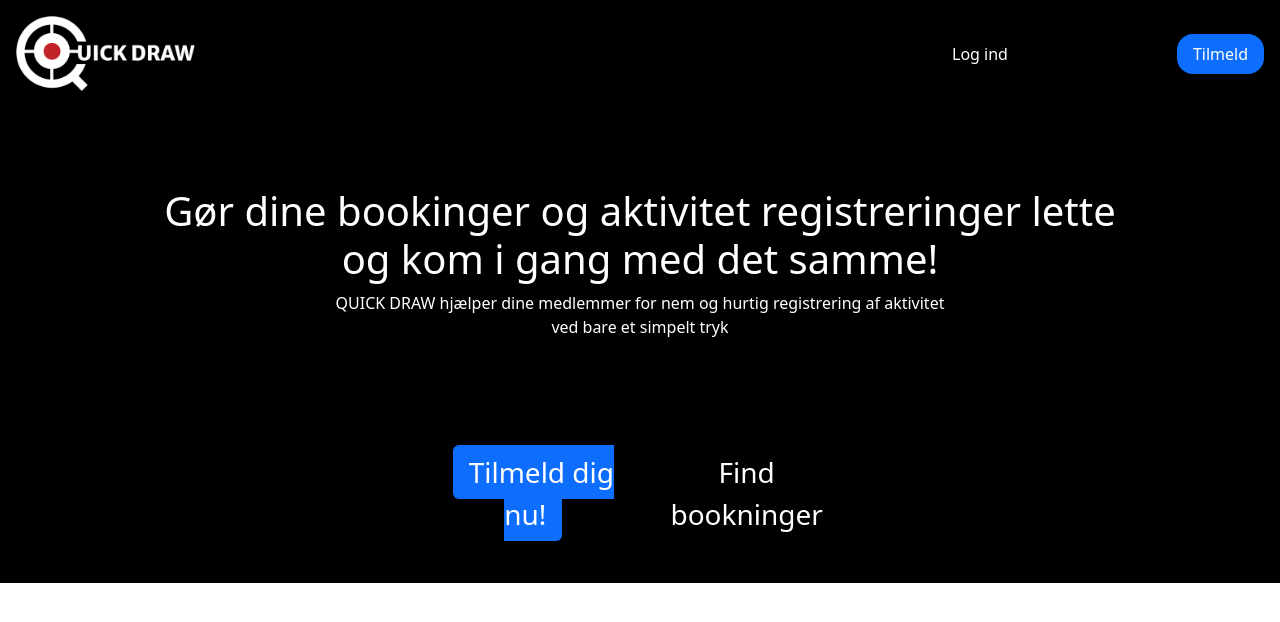
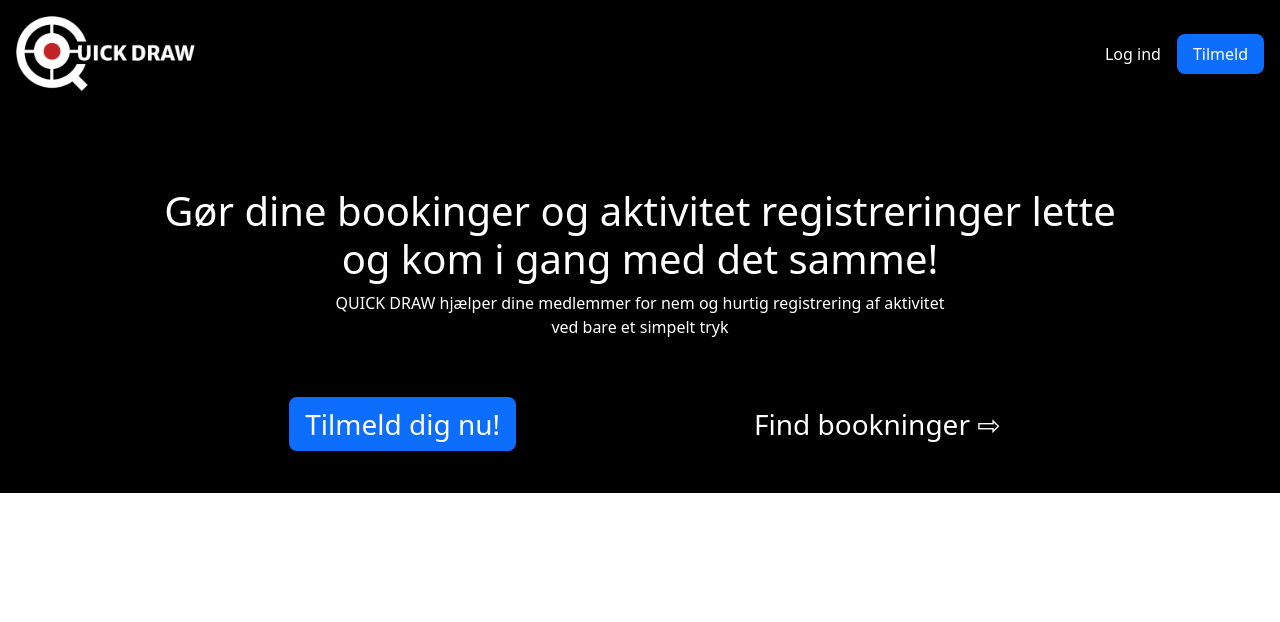
Before and after one commit to TohmasKronborg/SaaSSkydebane, a PHP site: page / in a window 1280 px wide. Shown: the top 622 px of the page. Run offline with PHP 8.4, Linux system fonts and the light colour scheme; style sheets or scripts are compiled from the project's sources.

Commit message:
Opnået figma design indtil videre

```diff
--- a/css/styles.scss
+++ b/css/styles.scss
@@ -21,6 +21,6 @@ $theme-colors: map-merge($theme-colors, $custom-colors);
 @import "bootstrapComponents";
 
 // 5. Du kan lave styling her...
-body{
+body {
 	//font-family: merrywethersans;
 }
--- a/index.php
+++ b/index.php
@@ -20,30 +20,42 @@ require "settings/init.php";
 
     <meta name="viewport" content="width=device-width, initial-scale=1">
 </head>
-
+<!--
+.▄▄▄  ▄• ▄▌▪   ▄▄· ▄ •▄
+▐▀•▀█ █▪██▌██ ▐█ ▌▪█▌▄▌▪
+█▌·.█▌█▌▐█▌▐█·██ ▄▄▐▀▀▄·
+▐█▪▄█·▐█▄█▌▐█▌▐███▌▐█.█▌
+·▀▀█.  ▀▀▀ ▀▀▀·▀▀▀ ·▀  ▀
+·▄▄▄▄  ▄▄▄   ▄▄▄· ▄▄▌ ▐ ▄▌
+██▪ ██ ▀▄ █·▐█ ▀█ ██· █▌▐█
+▐█· ▐█▌▐▀▀▄ ▄█▀▀█ ██▪▐█▐▐▌
+██. ██ ▐█•█▌▐█ ▪▐▌▐█▌██▐█▌
+▀▀▀▀▀• .▀  ▀ ▀  ▀  ▀▀▀▀ ▀▪
+-->
 <body>
 
 <nav class="bg-black d-flex justify-content-between p-3 pb-5">
-    <a href="#"><img src="images/whitelogo.png" alt="Logo" width="179" height="75"></a>
-    <div class="d-flex justify-content-between align-items-center w-25">
+    <a href="#" class="d-none d-md-block"><img src="images/whitelogo.png" alt="Logo" width="179" height="75"></a>
+    <a href="#" class="d-md-none"><img src="images/QuickDrawLogoWhite.png" alt="Logo" width="72" height="75"></a>
+    <div class="d-flex justify-content-between align-items-center w-md-25 gap-3">
         <a href="#" class="text-white">Log ind</a>
-        <a href="registrer.php" class="rounded-4 bg-primary p-2 pe-3 ps-3 text-white">Tilmeld</a>
+        <a href="registrer.php" class="rounded-3 bg-primary p-2 pe-3 ps-3 text-white">Tilmeld</a>
     </div>
 </nav>
 
-<div class="bg-black container-fluid">
+<div class="bg-black container-fluid pb-5">
     <div class="row text-center pt-5 pb-5">
         <h1 class="text-white">Gør dine bookinger og aktivitet registreringer lette<br>og kom i gang med det samme!</h1>
         <p class="text-white">QUICK DRAW hjælper dine medlemmer for nem og hurtig registrering af aktivitet<br>ved bare et simpelt tryk</p>
     </div>
 
-    <div class="row mt-5 justify-content-center pb-5">
-        <div class="col-2 text-center">
-            <a href="#" class="bg-primary p-2 pe-3 ps-3 text-white rounded-2 fs-3">Tilmeld dig nu!</a>
+    <div class="row justify-content-center gap-5">
+        <div class="col-12 col-md-4 text-center">
+            <a href="#" class="bg-primary text-white p-2 pe-3 ps-3 text-nowrap rounded-3 fs-3">Tilmeld dig nu!</a>
         </div>
 
-        <div class="col-2 text-center">
-            <a href="#" class="text-white fs-3  ">Find bookninger</a>
+        <div class="col-12 col-md-4 text-center">
+            <a href="#" class="text-white fs-3">Find bookninger &#x21e8;</a>
         </div>
     </div>
 </div>
```
